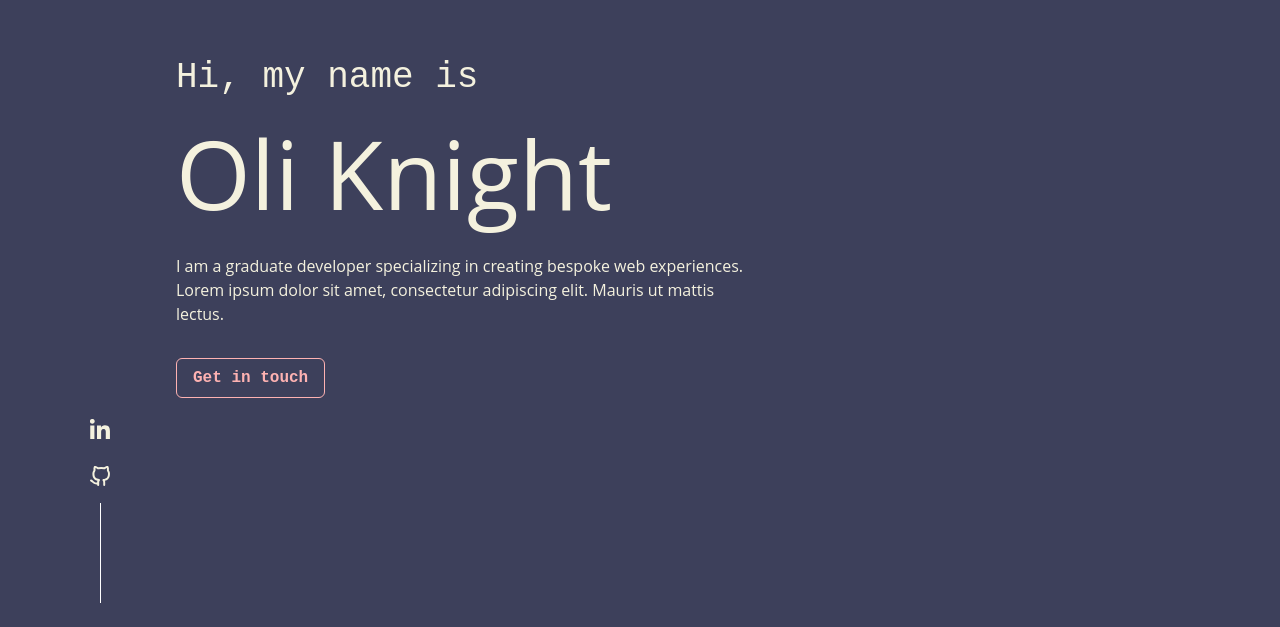
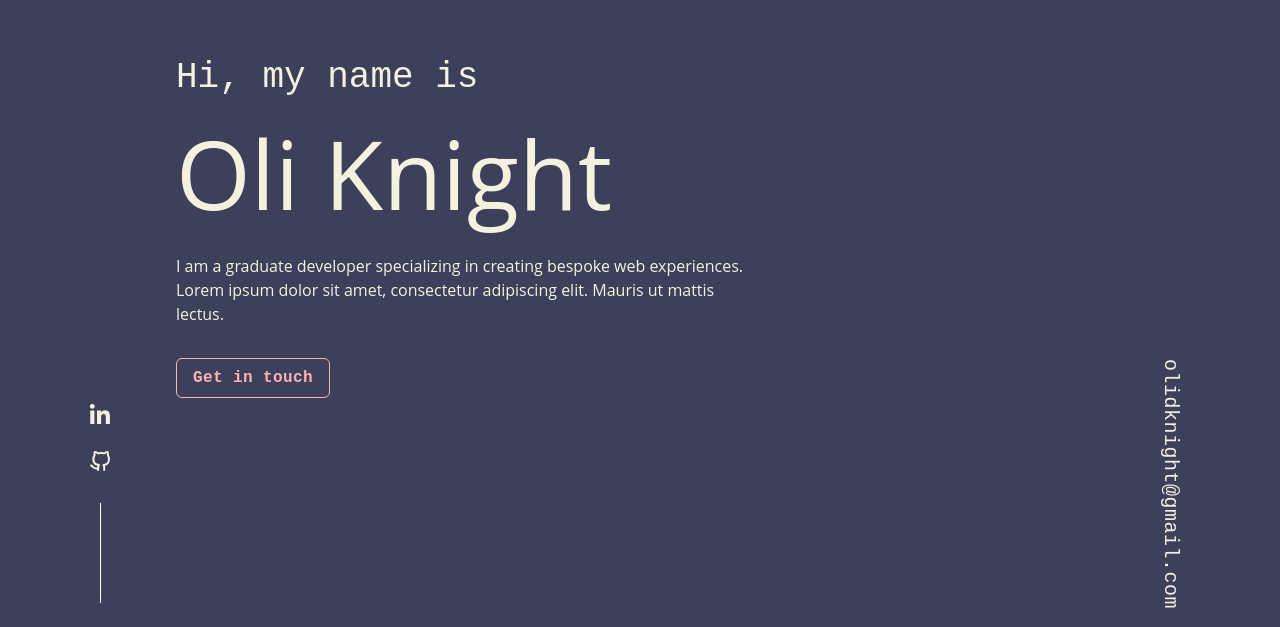
Before and after one commit to oliknight1/portfolio, a Next.js app in the folder client/: page / in a window 1280 px wide. Shown: the part 173-800 px from the top of the page. Built offline with nearby package versions, Linux system fonts and the light colour scheme.

Commit message:
Add email link

```diff
--- /dev/null
+++ b/client/components/Email.tsx
@@ -0,0 +1,31 @@
+import React, { FC } from 'react';
+import { Box, Link } from '@chakra-ui/react';
+import { vertical_line } from '../styles/general';
+
+const Email : FC = () => {
+	const after_style = {
+		...vertical_line,
+		transform: 'rotate(90deg)',
+		bottom: '-39px',
+		position: 'absolute',
+		right: '-30%',
+		pointerEvents: 'none',
+
+	};
+	return (
+		<Box pos="fixed" transform="rotate(90deg)" bottom="16%" right={-15} w="fit-content">
+			<Link
+				href="mailto:olidknight@gmail.com"
+				_hover={{ textDecoration: 'none', color: 'brand.red' }}
+				_after={after_style}
+				fontFamily="monospace"
+				letterSpacing="wide"
+				fontSize="xl"
+			>
+				olidknight@gmail.com
+			</Link>
+		</Box>
+	);
+};
+
+export default Email;
--- a/client/components/Header.tsx
+++ b/client/components/Header.tsx
@@ -18,7 +18,7 @@ const Header : FC = () => (
 				I am a graduate developer specializing in creating bespoke web experiences.
 				Lorem ipsum dolor sit amet, consectetur adipiscing elit. Mauris ut mattis lectus.
 			</Text>
-			<Button fontFamily="button" variant="outline" colorScheme="red">Get in touch</Button>
+			<Button fontFamily="monospace" letterSpacing="wide" variant="outline" colorScheme="red">Get in touch</Button>
 		</Fade>
 	</Flex>
 );
--- a/client/components/IconList.tsx
+++ b/client/components/IconList.tsx
@@ -3,18 +3,11 @@ import {
 } from '@chakra-ui/react';
 import React, { FC } from 'react';
 import { GithubIcon, LinkedInIcon } from '../utils/icons';
+import { vertical_line } from '../styles/general';
 
 const IconList : FC = () => (
 	<Flex pos="fixed" bottom={6} left={20} flexDir="column">
-		<VStack _after={{
-			content: '""',
-			display: 'block',
-			width: '1px',
-			height: '100px',
-			margin: '0px auto',
-			background: 'white',
-		}}
-		>
+		<VStack _after={{ ...vertical_line, marginTop: '15px' }}>
 			<Link href="https://www.linkedin.com/in/oliver-knight-13804b176/" isExternal>
 				<IconButton variant="unstyled" _hover={{ color: 'brand.red' }} aria-label="LinkedIn" icon={<LinkedInIcon w={5} h={5} />} />
 			</Link>
--- a/client/config/theme.ts
+++ b/client/config/theme.ts
@@ -22,7 +22,7 @@ const theme = extendTheme( {
 	fonts: {
 		heading: '\'Open Sans\', sans-serif',
 		subheading: '\'Source Code Pro\', monospace',
-		button: '\'Source Code Pro\', monospace',
+		monospace: '\'Source Code Pro\', monospace',
 		body: '\'Open Sans\', sans-serif',
 	},
 	styles: {
--- a/client/pages/index.tsx
+++ b/client/pages/index.tsx
@@ -1,12 +1,14 @@
 import React from 'react';
 import type { NextPage } from 'next';
-import { Container, Text } from '@chakra-ui/react';
+import { Container } from '@chakra-ui/react';
 import Header from '../components/Header';
+import Email from '../components/Email';
 import IconList from '../components/IconList';
 
 const Home: NextPage = () => (
 	<Container maxW="container.xl">
 		<IconList />
+		<Email />
 		<Header />
 	</Container>
 );
--- /dev/null
+++ b/client/styles/general.ts
@@ -0,0 +1,8 @@
+export const vertical_line = {
+	content: '""',
+	display: 'block',
+	width: '1px',
+	height: '100px',
+	margin: '0px auto',
+	background: 'white',
+};
```
